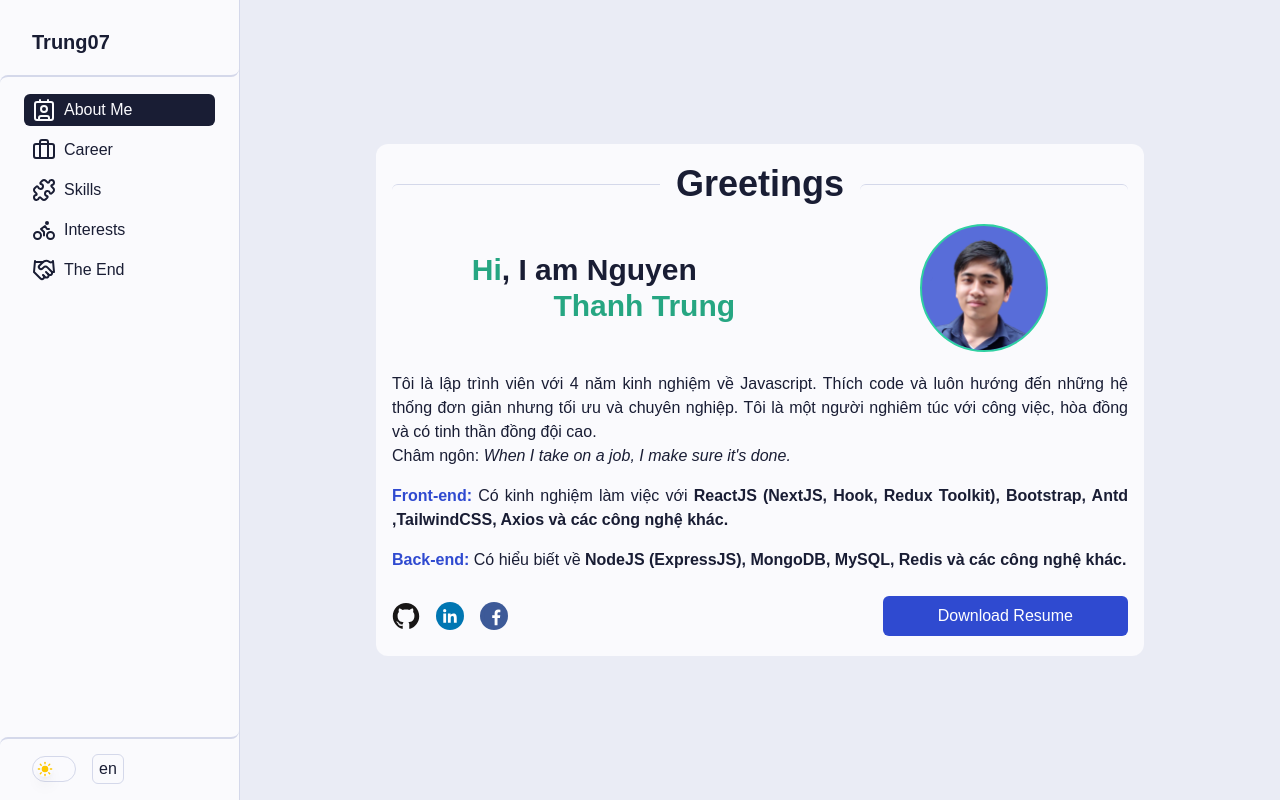
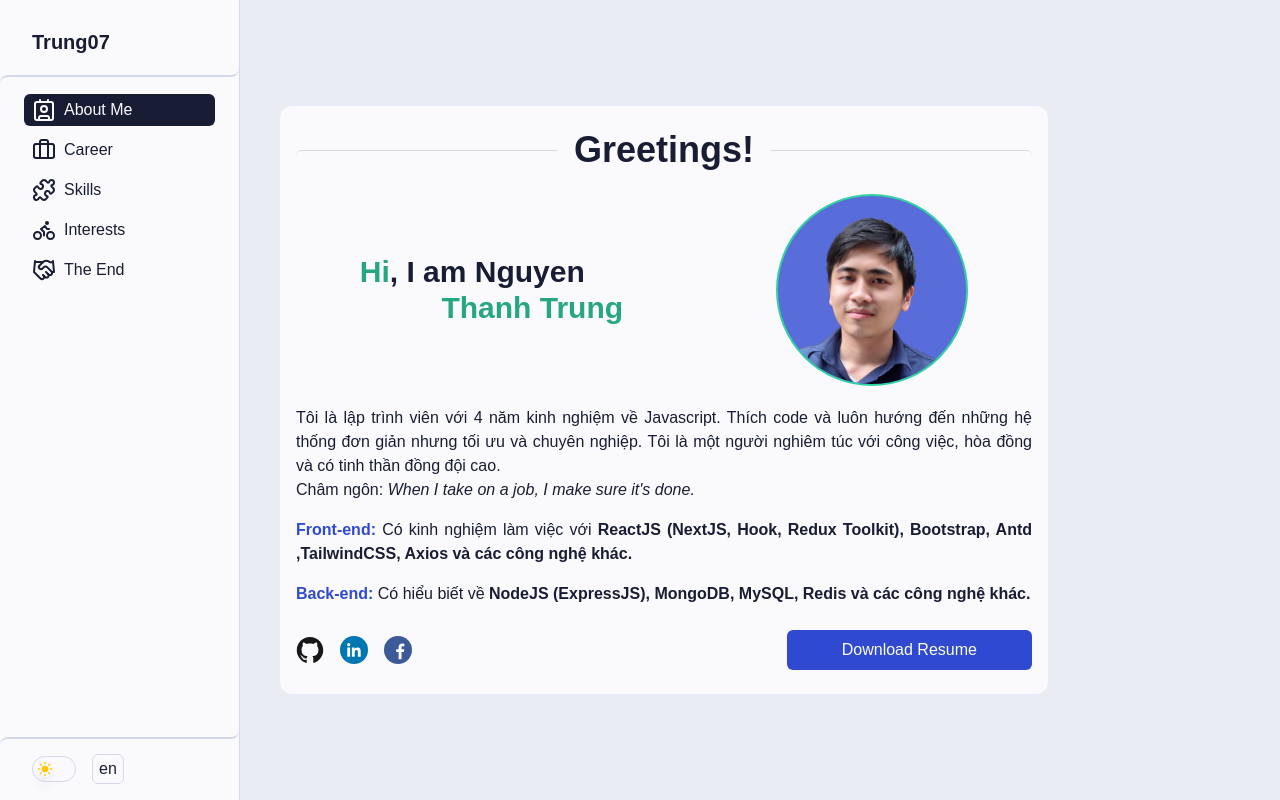
Before and after one commit to thanhtrung07/over-complicated-profile-n13, a Next.js app: page /about-me in a window 1280 px wide. Built offline with nearby package versions, Linux system fonts and the light colour scheme.

Commit message:
feat[OCP-7]: Change layout on Board component and content position in viewport

```diff
--- a/src/app/about-me/page.tsx
+++ b/src/app/about-me/page.tsx
@@ -1,7 +1,6 @@
 import myImage from '@/assets/images/CV1_Transparent.png'
 import { Facebook, Github, LinkedIn } from '@/assets/svgs'
 import Board from '@/components/Board'
-import RouteTitle from '@/components/RouteTitle'
 import { Button } from '@headlessui/react'
 import clsx from 'clsx'
 import Image from 'next/image'
@@ -70,10 +69,7 @@ const SkillLink = ({
 
 export default function AboutMe() {
   return (
-    <Board>
-      {/* Title */}
-      <RouteTitle title="Greetings" />
-
+    <Board title="Greetings!">
       {/* Profile Section */}
       <div className="flex w-full flex-col items-center justify-around gap-4 sm:flex-row sm:py-1">
         <div className="order-2 flex flex-col items-center sm:order-1">
@@ -91,9 +87,12 @@ export default function AboutMe() {
           </h1>
         </div>
         <Image
-          width={128}
-          height={128}
-          className="border-accent bg-primary-light order-1 rounded-full border-2 text-center sm:order-2 sm:ml-12"
+          width={192}
+          height={192}
+          className={clsx(
+            'border-accent bg-primary-light order-1 h-32 w-32 rounded-full border-2 text-center',
+            'sm:order-2 sm:ml-12 lg:h-48 lg:w-48'
+          )}
           src={myImage}
           alt="Profile"
         />
--- a/src/app/layout.tsx
+++ b/src/app/layout.tsx
@@ -36,7 +36,7 @@ export default function RootLayout({
         <div className="flex min-h-screen flex-col md:flex-row">
           <NavBar />
           <main className="mt-13.5 flex-7 md:mt-0">
-            <div className="flex min-h-screen items-center justify-center p-10">
+            <div className="flex min-h-screen items-center justify-start p-10">
               {children}
             </div>
           </main>
--- a/src/app/skills/page.tsx
+++ b/src/app/skills/page.tsx
@@ -1,5 +1,4 @@
 import Board from '@/components/Board'
-import RouteTitle from '@/components/RouteTitle'
 import {
   Antd,
   Bootstrap,
@@ -89,15 +88,14 @@ const TechIcons = ({ techName, icon }: TTechUsed) => (
 )
 export default function Skills() {
   return (
-    <Board>
-      <div className="flex h-full w-full flex-col items-center gap-4 py-1">
-        <RouteTitle title="Skills" />
-        <div className="flex w-full flex-col items-start gap-4">
+    <Board title="Skills">
+      <div>
         <p className="text-lg font-bold">Programming Languages:</p>
-          <div className="xs:grid-cols-5 grid w-full grid-cols-3 gap-y-4">
+        <div className="xs:grid-cols-5 mt-3 grid w-full grid-cols-3 gap-y-4">
           {techUsed.map((techs) => (
             <TechIcons key={techs.techName} {...techs} />
           ))}
+        </div>
       </div>
 
       <div>
@@ -110,8 +108,6 @@ export default function Skills() {
           ))}
         </ul>
       </div>
-        </div>
-      </div>
     </Board>
   )
 }
--- a/src/components/AsymCurveDivider.tsx
+++ b/src/components/AsymCurveDivider.tsx
@@ -7,7 +7,7 @@ interface IProps {
 
 export default function AsymCurveDivider({ className = '' }: IProps) {
   return (
-    <div className={twMerge('hidden h-[16px] md:flex', '', className)}>
+    <div className={twMerge('hidden h-[16px] md:flex', className)}>
       <div className="relative flex-1">
         <div
           className={clsx(
--- a/src/components/Board.tsx
+++ b/src/components/Board.tsx
@@ -1,20 +1,25 @@
-import clsx from 'clsx'
+import { twMerge } from 'tailwind-merge'
+import RouteTitle from './RouteTitle'
 
 interface IProps {
-  children?: React.ReactNode
+  children: React.ReactNode
   className?: string
+  title: string
 }
 
-export default function Board({ children, className }: IProps) {
+export default function Board({ children, className, title }: IProps) {
   return (
     <div
-      className={clsx(
+      className={twMerge(
         'bg-foreground dark:bg-dark-foreground h-full w-full max-w-3xl rounded-xl px-4 py-5',
         'flex h-full w-full flex-col items-center gap-4',
         className
       )}
     >
-      {children ?? <></>}
+      <RouteTitle title={title} />
+      <div className="flex h-full min-h-[60vh] w-full flex-col justify-around gap-4 py-1">
+        {children}
+      </div>
     </div>
   )
 }
--- a/src/components/RouteTitle.tsx
+++ b/src/components/RouteTitle.tsx
@@ -1,4 +1,4 @@
-import clsx from 'clsx'
+import { twMerge } from 'tailwind-merge'
 
 interface IProps {
   title: string
@@ -7,19 +7,18 @@ interface IProps {
 export default function RouteTitle({ title }: IProps) {
   const HeadDivider = ({ className }: { className?: string }) => (
     <div
-      className={clsx(
+      className={twMerge(
         'border-border dark:border-dark-border hidden h-5 flex-1 sm:block',
-        'rounded-tl-md border-t',
         className
       )}
     />
   )
 
   return (
-    <div className="flex w-full items-end justify-center gap-4">
-      <HeadDivider />
+    <div className="flex w-full items-end justify-center gap-4 pt-1">
+      <HeadDivider className="rounded-tl-md border-t" />
       <h1 className="text text-4xl font-bold">{title}</h1>
-      <HeadDivider className="rounded-tr-md" />
+      <HeadDivider className="rounded-tr-md border-t" />
     </div>
   )
 }
```
Lines whose indentation alone changed are shown as unchanged.
